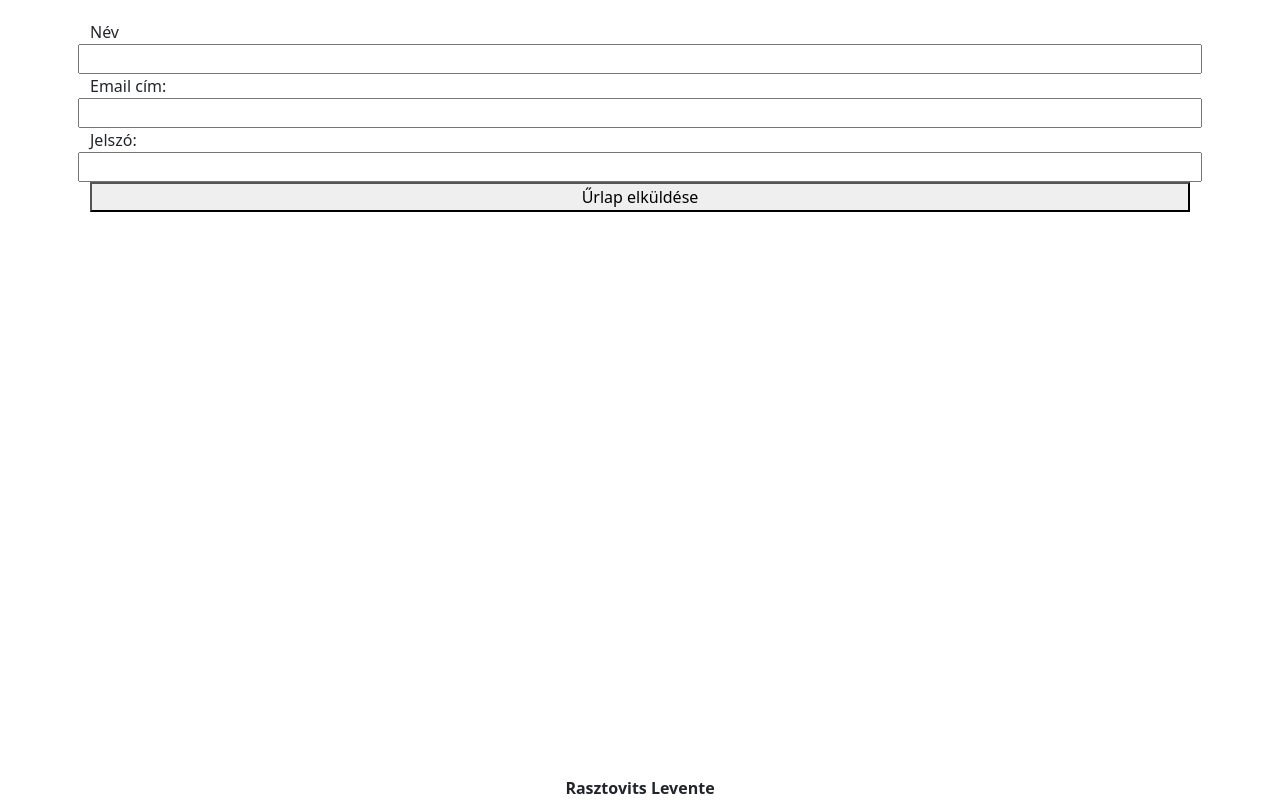
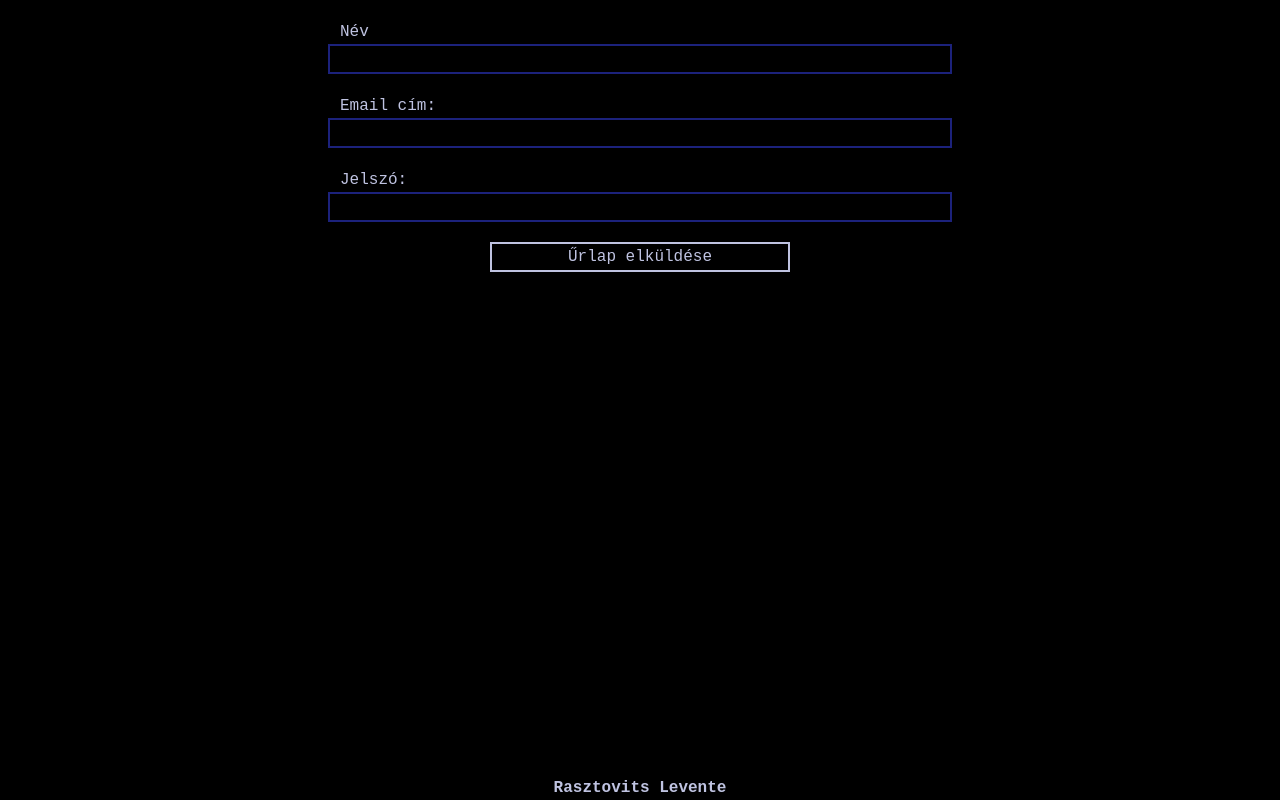
Before and after one commit to etnevelpriv/verzioKezelesOraiMunka, a website built with Vite: page index.html in a window 1280 px wide. Built offline with nearby package versions, Linux system fonts and the light colour scheme.

Commit message:
Extra css, dizajn

```diff
--- a/src/style.css
+++ b/src/style.css
@@ -1,12 +1,15 @@
 :root {
   --dark: #000000;
-  --light: #332f2f;
+  --light: #bfc3e1;
   --blue: #101ed9;
   --blue: #1c227c;
 }
 
 body {
   height: 100vh;
+  background-color: var(--dark);
+  font-family: monospace;
+  color: var(--light);
 }
 
 .container {
@@ -14,6 +17,37 @@ body {
   padding: 20px;
   display: flex;
   flex-direction: column;
+  gap: 20px;
+  width: 50%;
+}
+
+input {
+  height: 30px;
+  background: transparent;
+  outline: none;
+  border: 2px solid var(--blue);
+  color: var(--light);
+}
+
+input:active {
+  border-color: var(--light);
+}
+
+.container button {
+  background-color: transparent;
+  border: 2px solid var(--light);
+  color: var(--light);
+  width: 300px;
+  text-align: center;
+  margin: 0 auto;
+  height: 30px;
+  transition: all 0.3s ease;
+}
+
+.container button:hover {
+  background-color: var(--blue);
+  border: 2px solid var(--light);
+  color: var(--light);
 }
 
 footer {
```
